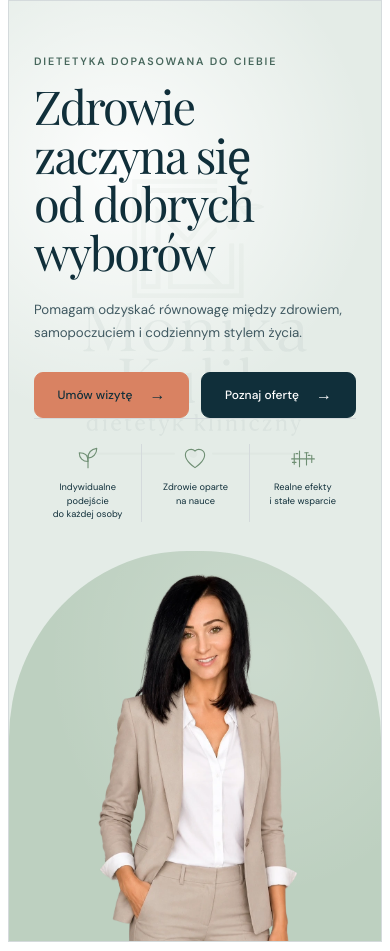
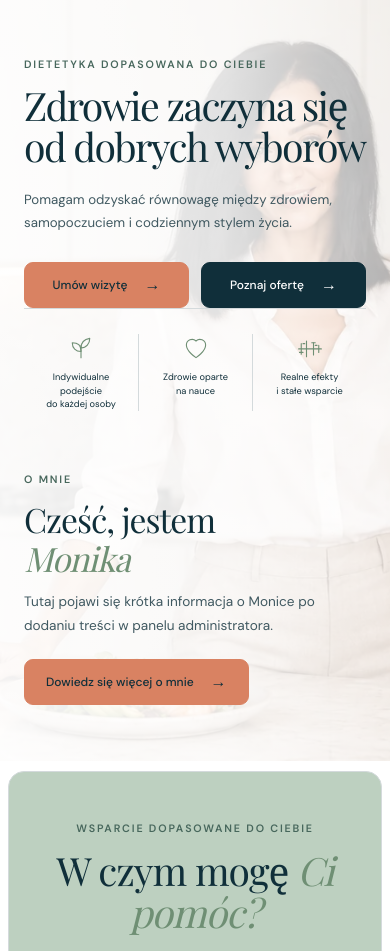
Before and after one commit to BartoszPoluszczyk/Monika-WebSite, a Django app: page / in a window 390 px wide. Shown: the part 103-1054 px from the top of the page. Run offline with Django 5.2, Linux system fonts and the light colour scheme; data that the repository does not hold is empty; some web fonts are replaced.

Commit message:
Use supplied kitchen photo behind the first two home sections
Wrap hero and About preview in one shared photo background, with a left
text column and a continuous readability gradient. Suppress duplicated
portrait cutouts only in those two home includes. Preserve all admin text,
the navbar, other pages and later sections; the existing watermark remains
behind later home sections. Use a 64 KB WebP preserving the full source frame.

Validation: all 49 Django tests pass, including two-section scope, unchanged
subpages, admin content and image integrity. Full browser visual QA remains
unavailable due to the environment URL policy.

```diff
--- a/main/templates/main/home.html
+++ b/main/templates/main/home.html
@@ -1,14 +1,30 @@
 {% extends "main/base.html" %}
+{% load static %}
 
 {% block title %}
 Strona główna | Dietetyk Monika
 {% endblock %}
 
+{% block extra_css %}
+    <link rel="stylesheet" href="{% static 'css/home-photo.css' %}?v=20260909">
+{% endblock %}
+
 {% block content %}
 
-    {% include "main/partials/hero.html" %}
-
-    {% include "main/partials/about_preview.html" %}
+    <div class="home-photo-intro">
+        <img
+            class="home-photo-background"
+            src="{% static 'images/backgrounds/monika-kitchen-20260909.webp' %}"
+            alt=""
+            aria-hidden="true"
+            width="1821"
+            height="864"
+            fetchpriority="high"
+            decoding="async"
+        >
+        {% include "main/partials/hero.html" with shared_photo_background=True %}
+        {% include "main/partials/about_preview.html" with shared_photo_background=True %}
+    </div>
 
     {% include "main/partials/help.html" %}
 
--- a/main/templates/main/partials/about_preview.html
+++ b/main/templates/main/partials/about_preview.html
@@ -4,6 +4,7 @@
 
     <div class="site-container home-about-container">
 
+        {% if not shared_photo_background %}
         <div class="home-about-visual">
 
             <div class="home-about-image-wrapper">
@@ -44,6 +45,8 @@
 
         </div>
 
+
+        {% endif %}
 
         <div class="home-about-content">
 
--- a/main/templates/main/partials/hero.html
+++ b/main/templates/main/partials/hero.html
@@ -116,6 +116,7 @@
         </div>
 
 
+        {% if not shared_photo_background %}
         <div class="hero-visual">
 
             <div class="hero-image-background" aria-hidden="true"></div>
@@ -156,6 +157,8 @@
 
         </div>
 
+        {% endif %}
+
     </div>
 
 </section>
--- /dev/null
+++ b/static/css/home-photo.css
@@ -0,0 +1,127 @@
+/* One photograph spans the hero and About preview. Other sections and the
+   navbar are outside this wrapper. Adjust the focal point here if needed. */
+.home-photo-intro {
+    --home-photo-focus: 65% center;
+    --home-copy-width: 54%;
+    --home-copy-padding: clamp(28px, 4.5vw, 76px);
+    position: relative;
+    z-index: 2;
+    isolation: isolate;
+    background: #FFFFFF;
+    /* Its opaque surface also keeps the fixed watermark off this photograph.
+       The existing watermark remains visible in subsequent home sections. */
+}
+
+.home-photo-background {
+    position: absolute;
+    inset: 0;
+    z-index: 0;
+    display: block;
+    width: 100%;
+    height: 100%;
+    max-width: none;
+    object-fit: cover;
+    object-position: var(--home-photo-focus);
+    pointer-events: none;
+    user-select: none;
+}
+
+/* One continuous veil, so no image restart or hard seam between sections. */
+.home-photo-intro::before {
+    content: "";
+    position: absolute;
+    inset: 0;
+    z-index: 1;
+    pointer-events: none;
+    background: linear-gradient(
+        90deg,
+        rgba(255, 255, 255, 0.95) 0%,
+        rgba(255, 255, 255, 0.88) 34%,
+        rgba(255, 255, 255, 0.36) 53%,
+        rgba(255, 255, 255, 0) 70%
+    );
+}
+
+.home-photo-intro > .hero,
+.home-photo-intro > .home-about {
+    position: relative;
+    z-index: 2;
+}
+
+.home-photo-intro .hero-container,
+.home-photo-intro .home-about-container {
+    display: block;
+    width: 100%;
+    margin: 0;
+    padding: 0;
+    border: 0;
+    border-radius: 0;
+    background: transparent;
+}
+
+.home-photo-intro .hero-container { min-height: 560px; }
+
+.home-photo-intro .hero-content,
+.home-photo-intro .home-about-content {
+    width: var(--home-copy-width);
+    max-width: 780px;
+    min-width: 0;
+    padding-inline: var(--home-copy-padding);
+}
+
+.home-photo-intro .hero-content {
+    min-height: 0;
+    padding-top: clamp(56px, 6vw, 88px);
+    padding-bottom: 40px;
+}
+
+.home-photo-intro .hero-title {
+    font-size: clamp(2.7rem, 4vw, 4.1rem);
+}
+
+.home-photo-intro .home-about { padding: 0; }
+.home-photo-intro .home-about-content {
+    padding-top: 34px;
+    padding-bottom: clamp(54px, 6vw, 88px);
+}
+
+.home-photo-intro .home-about-description { font-size: 0.85rem; }
+
+@media (min-width: 861px) and (max-width: 1200px) {
+    .home-photo-intro {
+        --home-copy-width: 57%;
+        --home-copy-padding: 32px;
+        --home-photo-focus: 68% center;
+    }
+}
+
+@media (max-width: 860px) {
+    .home-photo-intro {
+        --home-copy-width: 100%;
+        --home-copy-padding: clamp(24px, 6vw, 52px);
+        --home-photo-focus: 72% center;
+    }
+    /* Narrow viewports need a stronger veil behind the full-width text.
+       The image is still a single background spanning both sections. */
+    .home-photo-intro::before {
+        background: linear-gradient(
+            90deg,
+            rgba(255, 255, 255, 0.95) 0%,
+            rgba(255, 255, 255, 0.88) 58%,
+            rgba(255, 255, 255, 0.70) 100%
+        );
+    }
+    .home-photo-intro .hero-container { min-height: 0; }
+    .home-photo-intro .hero-content {
+        padding-top: 56px;
+        padding-bottom: 32px;
+    }
+    .home-photo-intro .hero-title {
+        max-width: 560px;
+        font-size: clamp(2.45rem, 9vw, 3.6rem);
+    }
+    .home-photo-intro .home-about-content {
+        padding-top: 28px;
+        padding-bottom: 56px;
+    }
+}
```
Also changed, not shown: main/tests.py (+74 -0 lines), static/images/backgrounds/README.md (added), static/images/backgrounds/monika-kitchen-20260909.webp (added).
